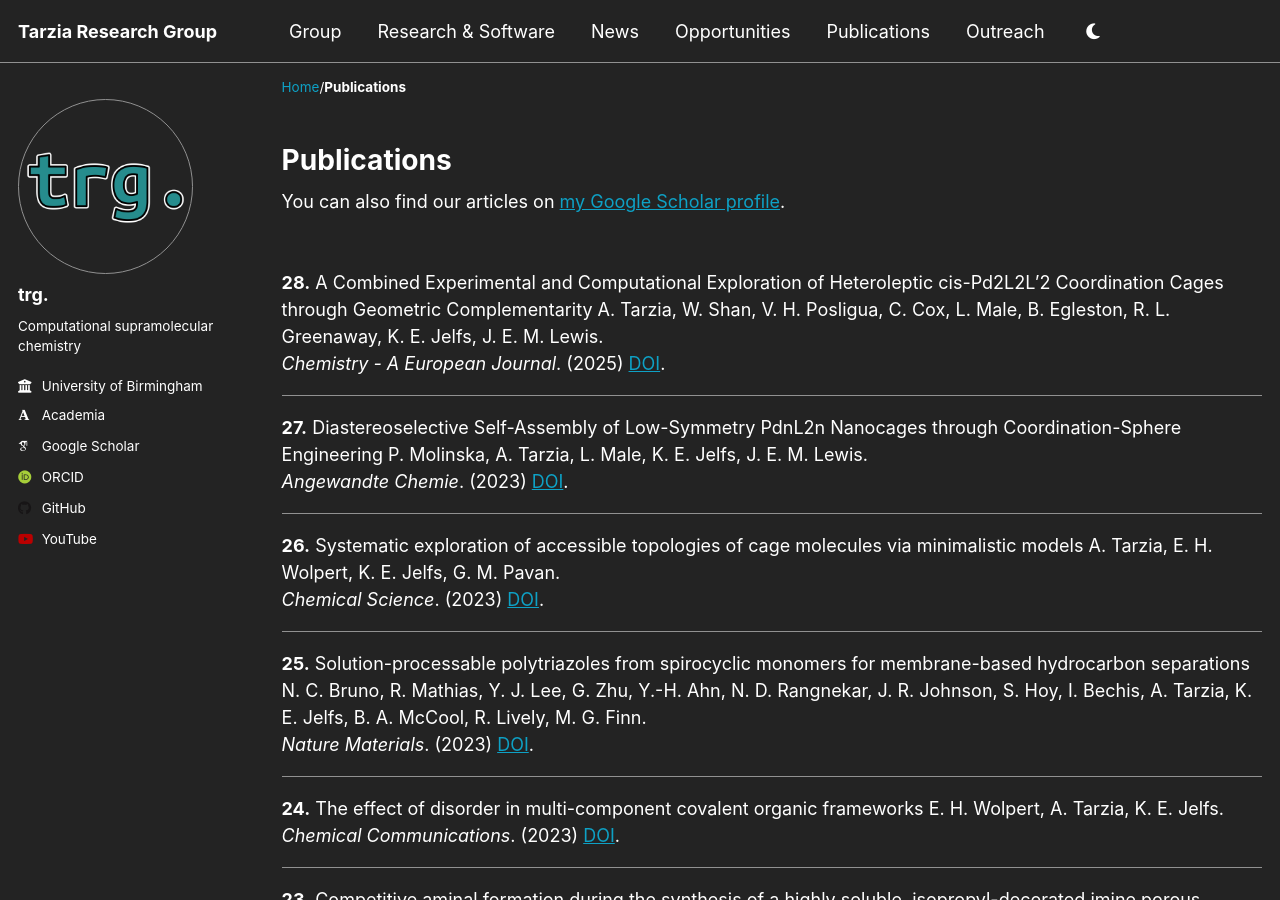
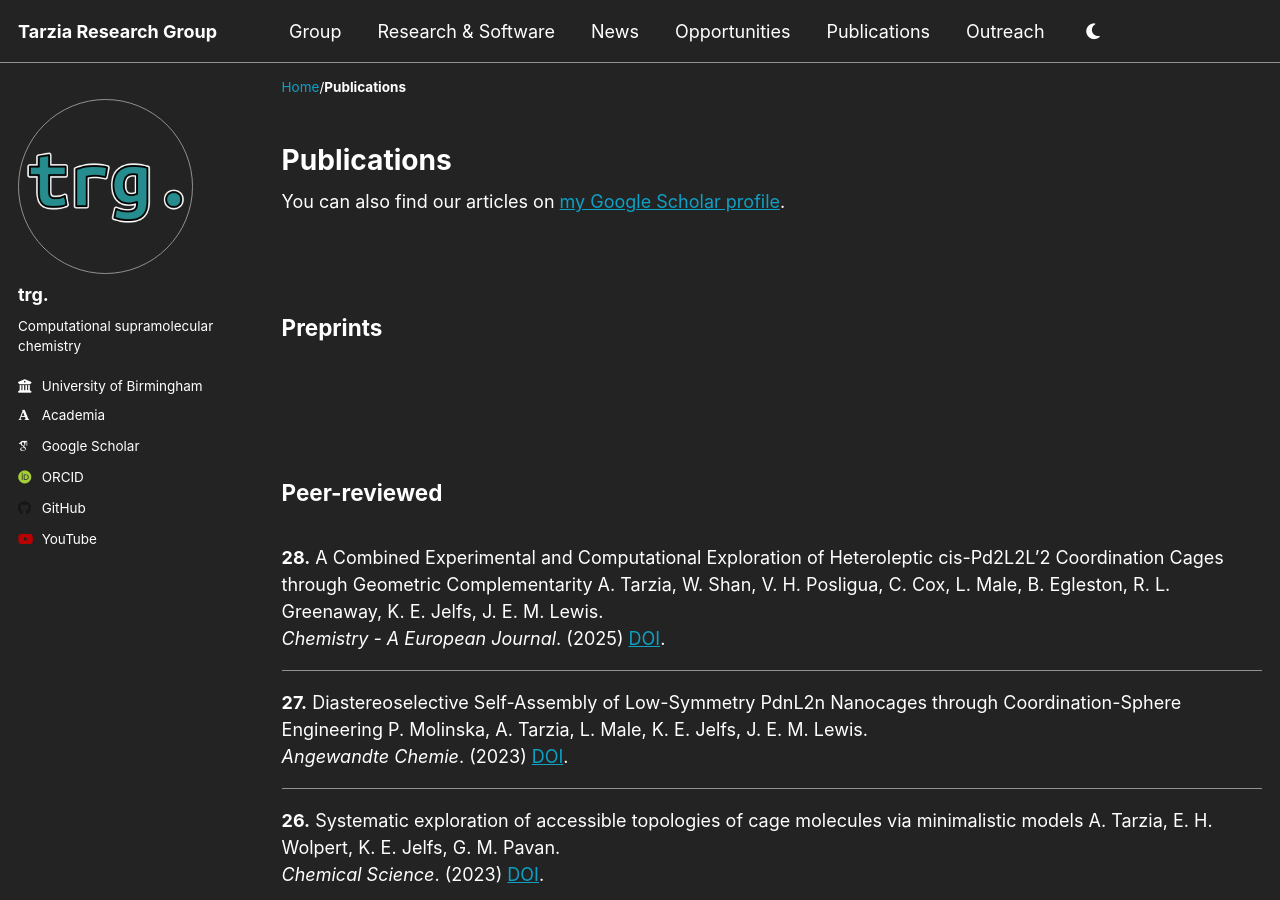
Before and after one commit to TarziaResearchGroup/TarziaResearchGroup.github.io, a Jekyll site: the page built from _pages/publications.html, in a window 1280 px wide and 900 px high. Built offline with Jekyll 4.4.1, drawn with Linux system fonts in a browser that asks for light colours; some web fonts are replaced; a script that is not in the unit is left out.

Commit message:
Update publications.html

```diff
--- a/_pages/publications.html
+++ b/_pages/publications.html
@@ -9,10 +9,34 @@ author_profile: true
   <div class="wordwrap">You can also find our articles on <a href="{{site.author.googlescholar}}">my Google Scholar profile</a>.</div>
 {% endif %}
 
+
+{% include base_path %}
+
 <br>
 <br>
 
-{% include base_path %}
+<h2>Preprints</h2>
+<br>
+
+{% for work in site.data.preprints %}
+  <div id="container">
+    <div id="left">
+        <b>{{ forloop.rindex }}.</b>
+        {{ work.title }}
+        {{ work.authors }}.<br>
+        <i>{{ work.journal }}</i>. <a href="{{ work.url }}">DOI</a>. <i>{{ work.other }}</i>
+        <br>
+    </div>
+    <div class="clear"></div>
+  </div>
+  <hr>
+{% endfor %}
+
+<br>
+<br>
+
+<h2>Peer-reviewed</h2>
+<br>
 
 {% for work in site.data.publications %}
   <div id="container">
```
